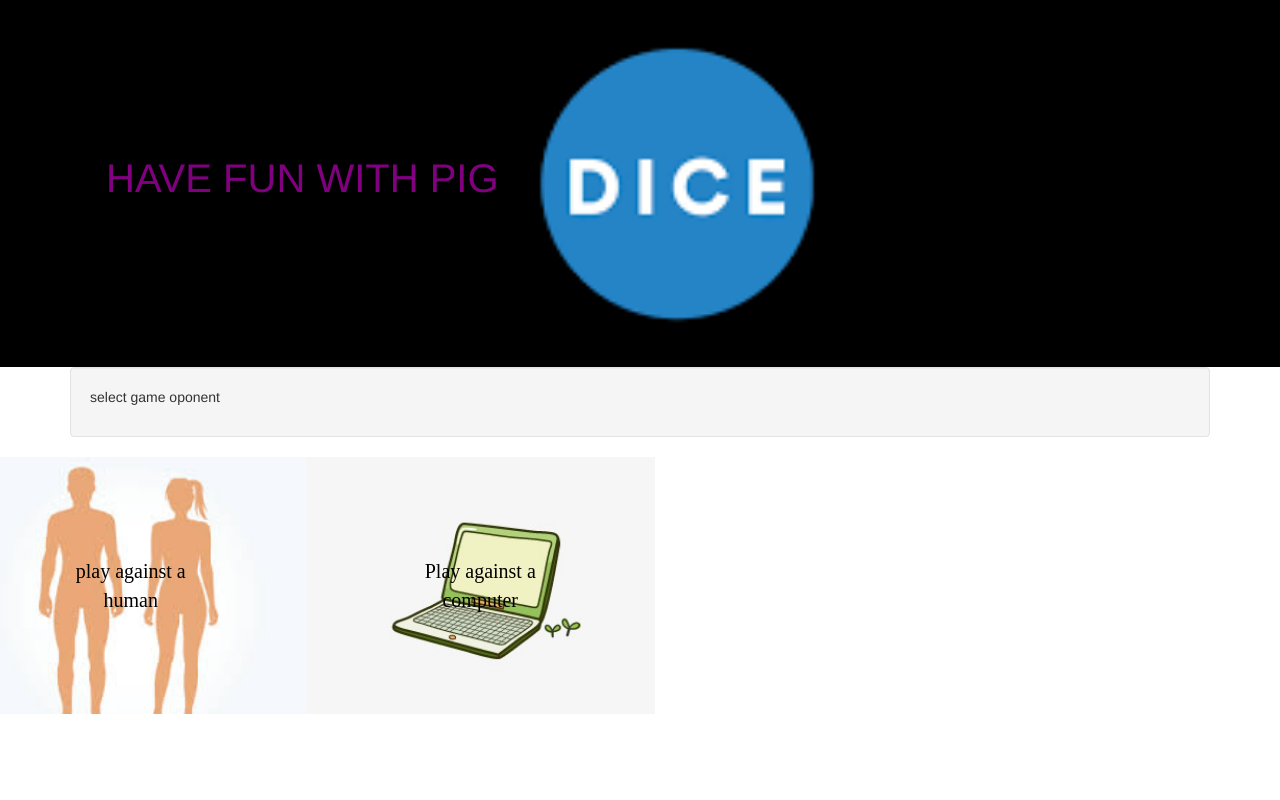
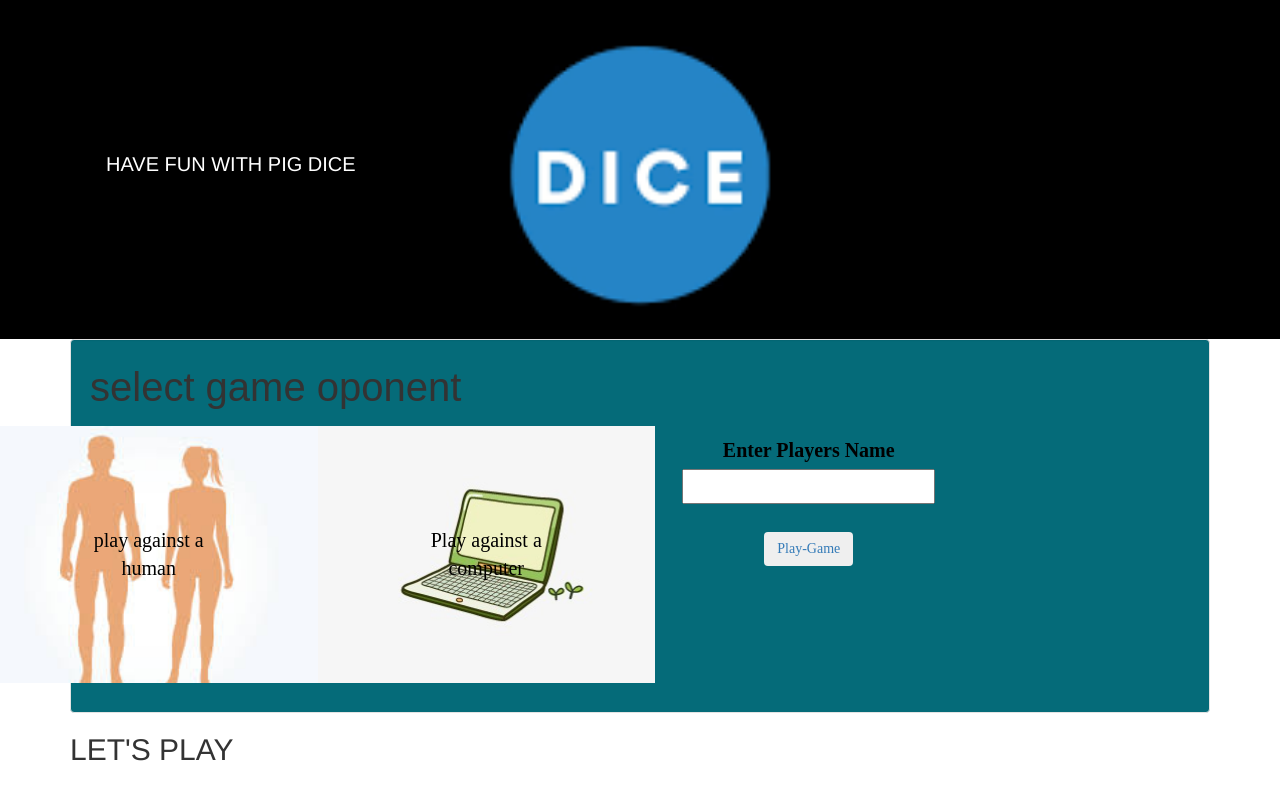
Before and after one commit to Monroe100/Pig-dice, a plain HTML site: page index.html in a window 1280 px wide. Shown: the top 800 px of the page. Drawn offline with nearby package versions, Linux system fonts and the light colour scheme.

Commit message:
added class well in styles.css

```diff
--- a/css/styles.css
+++ b/css/styles.css
@@ -5,12 +5,13 @@
       overflow: hidden;
       margin-left: -10%;
       margin-right: -10%;
+
   }
   .dice {
     padding: 150px;
     text-align: bottom;
-    color: purple;
-    font-size: 40px;
+    color: white;
+    font-size: 20px;
   }
     .play {
         margin-left: -10%;
@@ -39,3 +40,11 @@
         color:blue;
         opacity:0.7;
       }
+.well{
+  background-color: #056B79;
+  font-family: fantasy;
+  font-size: 40px;
+}
+.space{
+  text-align: right;
+}
--- a/index.html
+++ b/index.html
@@ -1,5 +1,6 @@
 <!DOCTYPE html>
 <html>
+
 <head>
   <meta charset="utf-8">
   <title></title>
@@ -8,6 +9,7 @@
   <script src="https://code.jquery.com/jquery-3.3.1.js" integrity="sha256-2Kok7MbOyxpgUVvAk/HJ2jigOSYS2auK4Pfzbm7uH60=" crossorigin="anonymous"></script>
   <script src="js/scripts.js"></script>
 </head>
+
 <body>
   <script>
   </script>
@@ -15,13 +17,14 @@
     <div class="header">
       <div class="dice">
 
-        <p> HAVE FUN WITH PIG</p>
+        <p> HAVE FUN WITH PIG DICE</p>
+
 
       </div>
     </div>
     <div class="well">
-    <p>select game oponent</p>
-  </div>
+      <p>select game oponent</span>
+
         <div class="play">
           <div class="row">
             <div class="col-md-3">
@@ -30,3 +33,23 @@
             <div class="col-md-3">
               <p id="computer">Play against a computer</p>
             </div>
+            <div class="col-md-3">
+              <p id="col-md-3" <form id="new-player">
+                <div class="players-name">
+                  <label for="enter-name">Enter Players Name</label>
+                  <input type="text" class="players-name" id="start-game">
+                </div>
+                <br>
+                <a href="#game-time"><button type="submit" class="btn">Play-Game</button></a>
+
+            </div>
+          </div>
+        </div>
+      </div>
+</form>
+<div id="game-time">
+  <div id="playing">
+    <h2>LET'S PLAY</h2>
+
+  </div>
+</div>
```
Lines whose indentation alone changed are shown as unchanged.
